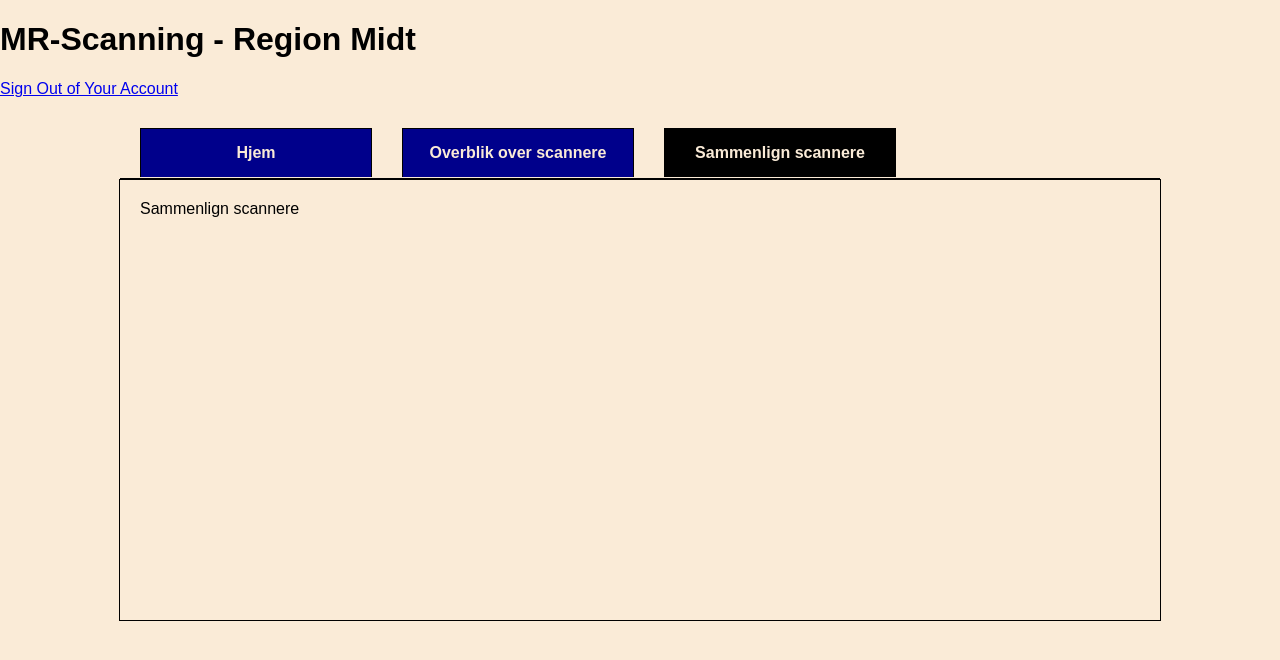
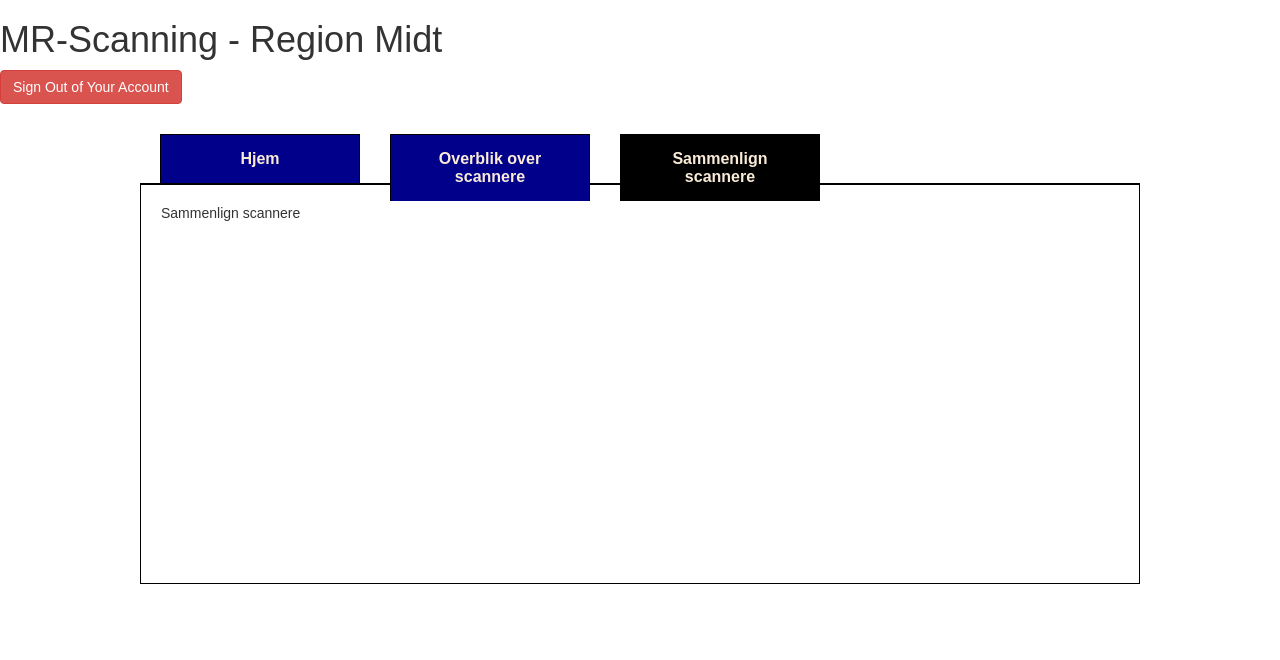
Before and after one commit to Emmapalmkvist/MRIQA, a PHP site: page /sammenlignscanner.php in a window 1280 px wide. Shown: the top 660 px of the page. Run offline with PHP 8.4, Linux system fonts and the light colour scheme; the visitor is signed in with stand-in values (Sample User, id 1).

Commit message:
Ændret CSS  - samme som login

```diff
--- a/nyhjemside.php
+++ b/nyhjemside.php
@@ -14,6 +14,12 @@ if(!isset($_SESSION["loggedin"]) || $_SESSION["loggedin"] !== true){
 <head>
     <title>Hjem</title>
     <link rel="stylesheet" href="stylecss.css" />
+     <meta charset="UTF-8">
+    <link rel="stylesheet" href="https://maxcdn.bootstrapcdn.com/bootstrap/3.3.7/css/bootstrap.css">
+    <style type="text/css">
+        body{ font: 14px sans-serif; }
+        .wrapper{ width: 350px; padding: 20px; }
+    </style>
 </head>
 <body>
  <h1>MR-Scanning - Region Midt</h1>
--- a/overblikscannere.php
+++ b/overblikscannere.php
@@ -13,6 +13,12 @@ if(!isset($_SESSION["loggedin"]) || $_SESSION["loggedin"] !== true){
 <html>
     <title>Overblik over scannere</title>
     <link rel="stylesheet" href="stylecss.css" />
+     <meta charset="UTF-8">
+    <link rel="stylesheet" href="https://maxcdn.bootstrapcdn.com/bootstrap/3.3.7/css/bootstrap.css">
+    <style type="text/css">
+        body{ font: 14px sans-serif; }
+        .wrapper{ width: 350px; padding: 20px; }
+    </style>
 <body>
 <h1>MR-Scanning - Region Midt</h1>
     <p>
--- a/sammenlignscanner.php
+++ b/sammenlignscanner.php
@@ -13,6 +13,12 @@ if(!isset($_SESSION["loggedin"]) || $_SESSION["loggedin"] !== true){
 <html>
     <title>Sammenlign scannere</title>
     <link rel="stylesheet" href="stylecss.css" />
+     <meta charset="UTF-8">
+    <link rel="stylesheet" href="https://maxcdn.bootstrapcdn.com/bootstrap/3.3.7/css/bootstrap.css">
+    <style type="text/css">
+        body{ font: 14px sans-serif; }
+        .wrapper{ width: 350px; padding: 20px; }
+    </style>
 <body>
     <!doctype html>
 <html>
```
